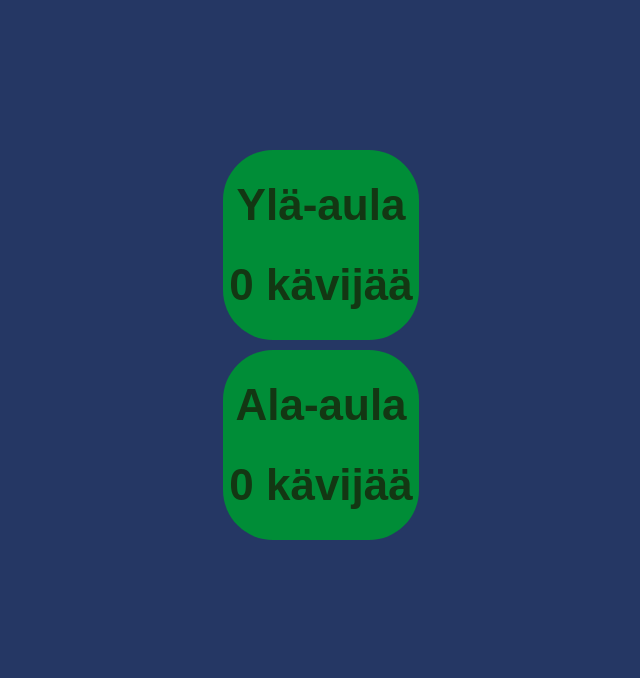
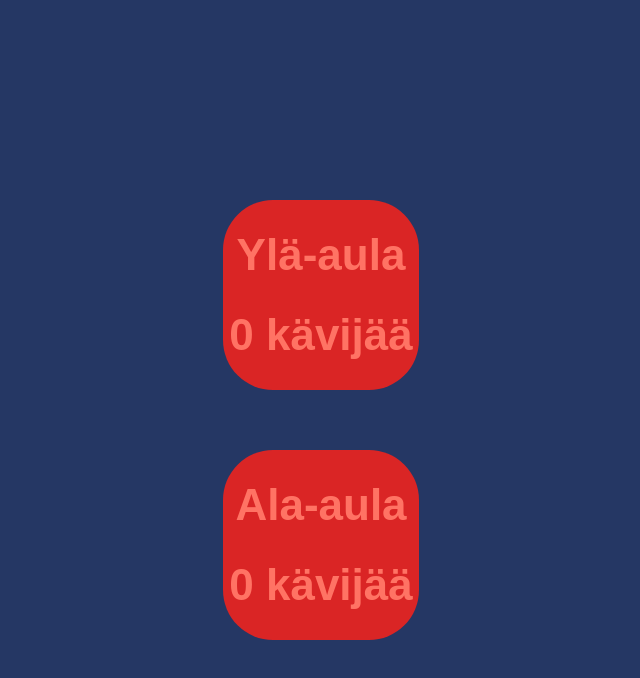
Before and after one commit to Nummenpojat/partioviikko-laskuri, a React (Create React App) app: page / in a window 1280 px wide. Shown: the top 678 px of the page, without its empty margins (319-959 px from the left). Built offline with nearby package versions, Linux system fonts and the light colour scheme.

Commit message:
Tärkeitä muutoksia

```diff
--- a/src/App.css
+++ b/src/App.css
@@ -18,20 +18,26 @@ body {
   flex-direction: column;
   justify-content: space-around;
   align-items: center;
-  margin-top: 100px;
+  margin-top: 150px;
   height: 100px;
   width: 200px;
   border-radius: 50px;
   border: none;
 }
 
+.Ala-aula {
+  background-color: #DA2525;
+}
+
+.Yla-aula {
+  background-color: #008D37;
+}
 button {
   border: none;
-  background-color: #008D37;
-  color: #133713;
   font-size: 22px;
   border-radius: 50px;
-
+   background-color: #DA2525;
+  color: #FF7364;
 }
 button.hover {
   height: 120px;
```
